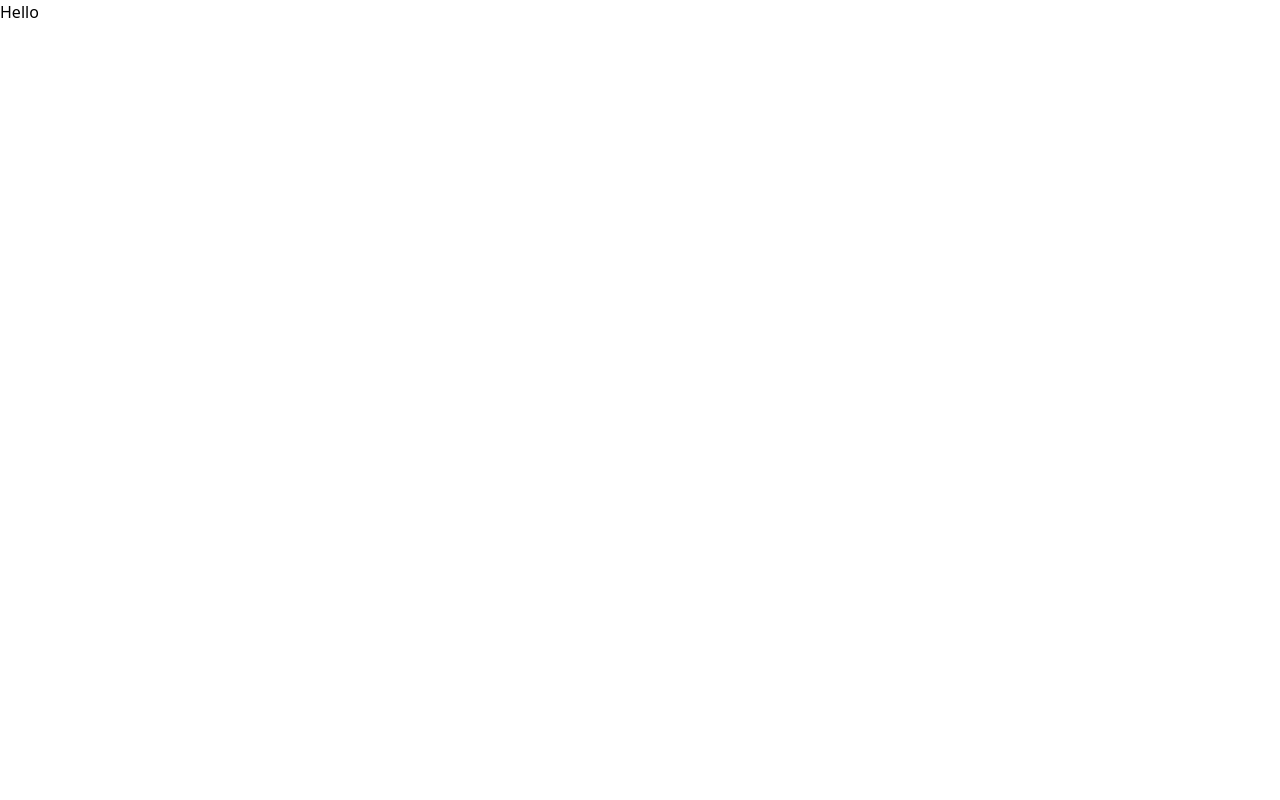
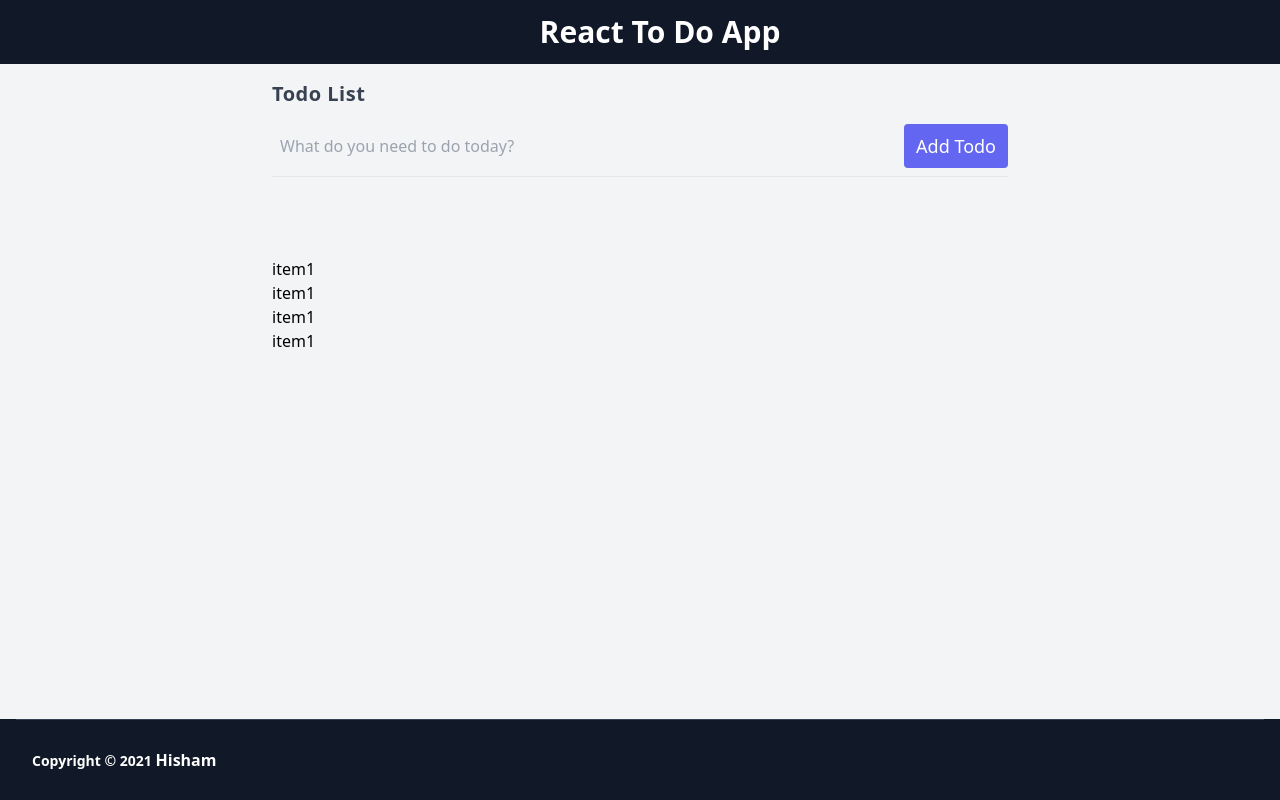
Before and after one commit to hishamtk/react-todo, a React (Create React App) app: page / in a window 1280 px wide. Built offline with nearby package versions, Linux system fonts and the light colour scheme.

Commit message:
todo add completed

```diff
--- a/public/index.html
+++ b/public/index.html
@@ -26,7 +26,7 @@
     -->
     <title>React App</title>
   </head>
-  <body>
+  <body class="bg-gray-100">
     <noscript>You need to enable JavaScript to run this app.</noscript>
     <div id="root"></div>
     <!--
--- a/src/App.js
+++ b/src/App.js
@@ -1,7 +1,15 @@
+import Footer from "./Components/Footer";
+import AddTodo from "./Components/AddTodo";
+import Navbar from "./Components/Navbar";
+import ListTodo from "./Components/ListTodo";
+
 function App() {
   return (
     <div>
-      <h1>Hello</h1>
+      <Navbar />
+      <AddTodo />
+
+      <Footer />
     </div>
   );
 }
--- /dev/null
+++ b/src/Components/AddTodo.js
@@ -0,0 +1,33 @@
+import ListTodo from "./ListTodo";
+
+function AddTodo() {
+  return (
+    <div className="container mx-auto p-4 md:w-3/5 w-4/5">
+      <form>
+        <label
+          class="block tracking-wide text-gray-700 text-xl font-bold mb-2"
+          for="todo"
+        >
+          Todo List
+        </label>
+        <div className="flex items-center border-b border-teal-500 py-2">
+          <input
+            className="appearance-none bg-transparent border-none w-full text-gray-700 mr-3 py-1 px-2 leading-tight focus:outline-none"
+            type="text"
+            placeholder="What do you need to do today?"
+            name="todo"
+          />
+          <button
+            className="flex-shrink-0 bg-indigo-500 hover:bg-indigo-700 border-teal-500 hover:border-teal-700 text-lg text-white py-2 px-3 rounded"
+            type="button"
+          >
+            Add Todo
+          </button>
+        </div>
+      </form>
+      <ListTodo />
+    </div>
+  );
+}
+
+export default AddTodo;
--- /dev/null
+++ b/src/Components/Footer.js
@@ -0,0 +1,26 @@
+import React from "react";
+
+export default function Footer(props) {
+  return (
+    <>
+      <footer className="absolute w-full bottom-0 bg-gray-900 pb-6">
+        <div className="container mx-auto px-4">
+          <hr className="mb-6 border-b-1 border-gray-700" />
+          <div className="flex flex-wrap items-center md:justify-between justify-center">
+            <div className="w-full md:w-4/12 px-4">
+              <div className="text-sm text-white font-semibold py-1">
+                Copyright © {new Date().getFullYear()}{" "}
+                <a
+                  href="https://www.hishamtk.com"
+                  className="text-white hover:text-gray-400 text-base font-semibold py-1"
+                >
+                 Hisham
+                </a>
+              </div>
+            </div>
+          </div>
+        </div>
+      </footer>
+    </>
+  );
+}
--- a/src/Components/ListTodo.js
+++ b/src/Components/ListTodo.js
@@ -0,0 +1,15 @@
+function ListTodo(props) {
+  return (
+    <div className="mx-auto container mt-20">
+      <div className="flex flex-col">
+        <div>item1</div>
+        <div>item1</div>
+        <div>item1</div>
+        <div>item1</div>
+      </div>
+    </div>
+  );
+}
+
+
+export default ListTodo;
--- a/src/Components/Navbar.js
+++ b/src/Components/Navbar.js
@@ -0,0 +1,22 @@
+function Navbar() {
+  return (
+    <nav className="bg-gray-900">
+      <div className="max-w-7xl mx-auto px-4 sm:px-6 lg:px-8">
+        <div className="flex items-center justify-center h-16">
+          <div className="flex items-center">
+            <div className="ml-10 flex items-baseline space-x-4">
+              <a
+                href="/"
+                className="text-white px-3 py-2 rounded-md text-3xl font-semibold"
+              >
+                React To Do App
+              </a>
+            </div>
+          </div>
+        </div>
+      </div>
+    </nav>
+  );
+}
+
+export default Navbar;
--- a/test.html
+++ b/test.html
@@ -3,57 +3,39 @@
   <head>
     <meta charset="UTF-8" />
     <meta http-equiv="X-UA-Compatible" content="IE=edge" />
-    <link
-      href="https://cdn.jsdelivr.net/npm/bootstrap@5.0.0-beta3/dist/css/bootstrap.min.css"
-      rel="stylesheet"
-      integrity="sha384-eOJMYsd53ii+scO/bJGFsiCZc+5NDVN2yr8+0RDqr0Ql0h+rP48ckxlpbzKgwra6"
-      crossorigin="anonymous"
-    />
     <meta name="viewport" content="width=device-width, initial-scale=1.0" />
     <title>Document</title>
+    <link
+      href="https://unpkg.com/tailwindcss@^2/dist/tailwind.min.css"
+      rel="stylesheet"
+    />
   </head>
-  <body>
-    <div class="container">
-      <header
-        class="d-flex flex-wrap justify-content-center py-3 mb-4 border-bottom"
-      >
-        <a
-          href="/"
-          class="d-flex align-items-center mb-3 mb-md-0 me-md-auto text-dark text-decoration-none"
-        >
-          <svg class="bi me-2" width="40" height="32">
-            <use xlink:href="#bootstrap" />
-          </svg>
-          <span class="fs-1 fw-bold text-gray-100">React To-Do App</span>
-        </a>
-      </header>
-      <form class="mx-auto m-2 p-2">
-        <div class="row">
-            <label for="todo">Todo List</label>
-            <div class="col-md-8"
 
-          <input
-            type="text"
-            class="form-control"
-            id="todo"
-            placeholder="What you need to do today?"
-          />
+  <body class="bg-gray-100">
+    <nav class="bg-gray-800">
+      <div class="max-w-7xl mx-auto px-4 sm:px-6 lg:px-8">
+        <div class="flex items-center justify-center h-16">
+          <div class="flex items-center">
+            <div class="ml-10 flex items-baseline space-x-4">
+              <a
+                href="#"
+                class="bg-gray-900 text-white px-3 py-2 rounded-md text-3xl font-semibold"
+                >React To Do App</a
+              >
+            </div>
           </div>
-          <div class="col-md-3">
-          <button class="btn btn-primary" type="submit">Sign in</button>
-        </div>
-
-
-        </div>
-
-      </form>
-      <div class="container">
-        <div class="d-flex flex-column bd-highlight mb-3">
-          <div class="p-2 bd-highlight">Flex item 1</div>
-          <div class="p-2 bd-highlight">Flex item 2</div>
-          <div class="p-2 bd-highlight">Flex item 3</div>
         </div>
       </div>
-    </div>
+    </nav>
+
+    <form class="max-w-5xl mx-auto p-3">
+      <input type="text" name="task" />
+      <button
+        class="bg-emerald-500 text-white active:bg-emerald-600 font-bold uppercase text-sm px-6 py-3 rounded shadow hover:shadow-lg outline-none focus:outline-none mr-1 mb-1 ease-linear transition-all duration-150"
+        type="submit"
+      >
+        Add To do
+      </button>
+    </form>
   </body>
 </html>
```
